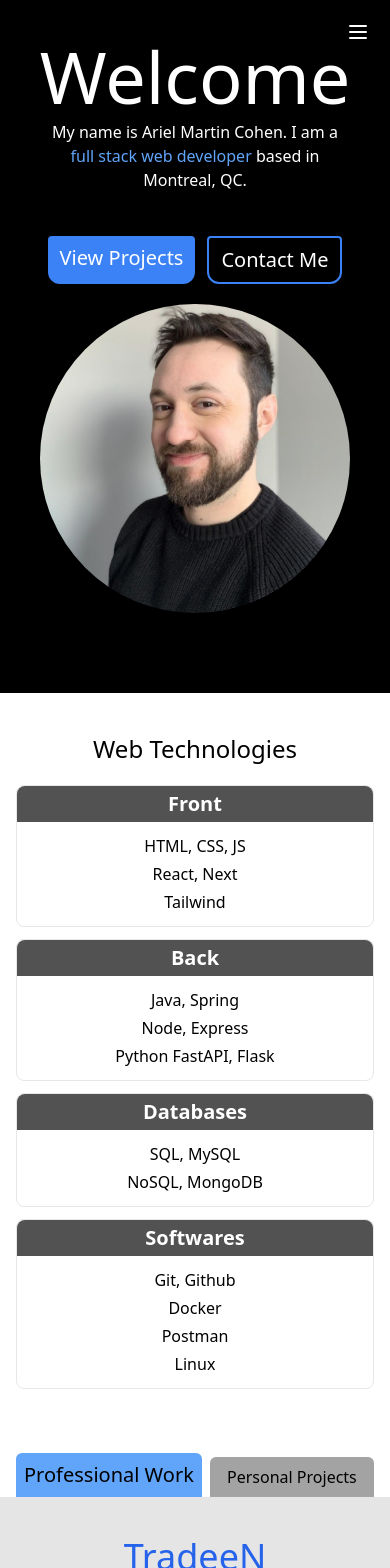
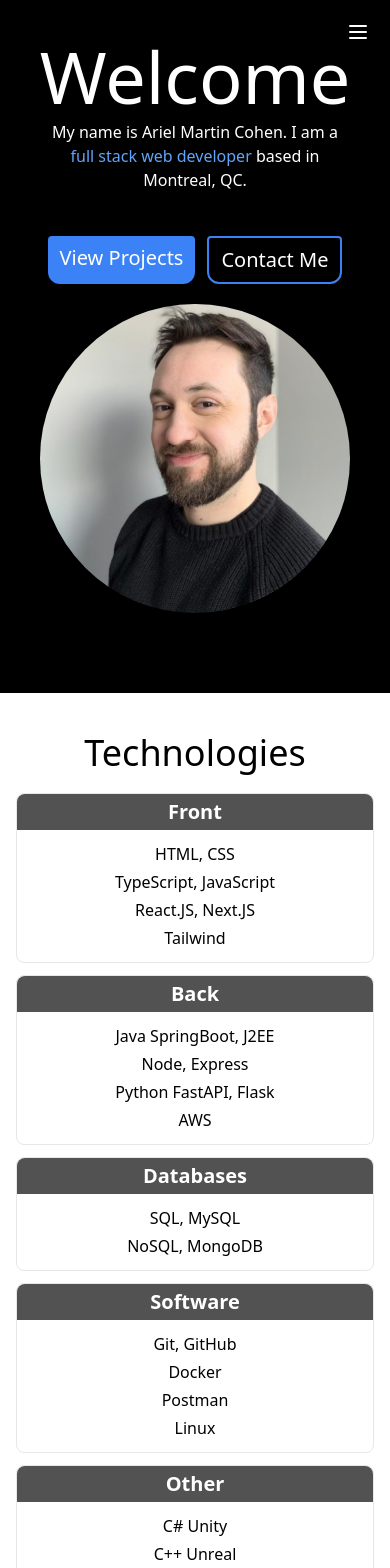
Before and after one commit to arielco777/portfolio, a React (Vite) app: page / in a window 390 px wide. Shown: the top 1568 px of the page. Built offline with nearby package versions, Linux system fonts and the light colour scheme.

Commit message:
more fixes

```diff
--- /dev/null
+++ b/src/components/StackCard.tsx
@@ -0,0 +1,23 @@
+import React from "react";
+
+interface StackCardProp {
+    title: string;
+    items: string[];
+}
+
+const StackCard: React.FC<StackCardProp> = ({ title, items }) => {
+    return (
+        <div className="flex min-w-40 flex-col rounded-lg border transition hover:scale-105">
+            <h3 className="rounded-t-lg bg-neutral-600 py-1 text-center text-xl font-bold text-white">
+                {title}
+            </h3>
+            <ul className="flex h-full flex-col justify-around gap-1 p-3 text-center">
+                {items.map((item, index) => (
+                    <li key={index}>{item}</li>
+                ))}
+            </ul>
+        </div>
+    );
+};
+
+export default StackCard;
--- a/src/pages/About.tsx
+++ b/src/pages/About.tsx
@@ -5,39 +5,23 @@ const About = () => {
         <div className="flex flex-grow">
             <div className="w-0 lg:w-1/4"></div>
             <section className="flex w-full flex-col justify-center bg-gray-200 px-10 py-10 lg:px-40 lg:py-0">
-                <h1 className="my-4 text-3xl">About me</h1>
-                <div className="flex flex-col gap-4 leading-relaxed lg:gap-2">
+                <h1 className="my-4 text-7xl">About me</h1>
+                <div className="flex flex-col gap-4 lg:gap-2">
                     <p>
                         My name is{" "}
                         <span className="font-bold">Ariel Martin Cohen</span>.
                     </p>
                     <p></p>
                     <p>
-                        I worked as a front-end using Next.Js and Tailwind and
-                        have studies as a full stack in Java.
+                        I am a full-stack developer profecient with React as
+                        front and Java, Python, and Express in the back-end. I
+                        have studies as a full stack web developer and a video
+                        game developer but focus more non web development.
                     </p>
                     <p>
-                        During my work, I learned Python FastAPI and Flask,
-                        Express.Js, AWS, and GCC and am able to fully build
-                        applications from zero to fully fledges money makers.
-                    </p>
-                    <p>
-                        Check out my{" "}
-                        <Link
-                            to="/#work"
-                            className="rounded px-1 py-0.5 text-blue-600 hover:underline"
-                        >
-                            projects
-                        </Link>{" "}
-                        or learn more about me, click
-                        <Link
-                            className="rounded px-1 py-0.5 text-blue-600 hover:underline"
-                            to="/contact"
-                        >
-                            here
-                        </Link>
-                        or at the top of the page, or look at the footer for
-                        other links.
+                        I have many personal projects and apps that I use on the
+                        daily that I will deploy for showcasing in the future,
+                        like a workout planner for example.
                     </p>
                 </div>
             </section>
--- a/src/pages/Home.tsx
+++ b/src/pages/Home.tsx
@@ -2,6 +2,45 @@ import { useState } from "react";
 import Professional from "../components/projects/Professional";
 import Personal from "../components/projects/Personal";
 import Hero from "../components/hero/Hero";
+import StackCard from "@/components/StackCard";
+
+interface ItemListProp {
+    title: string;
+    items: string[];
+}
+
+const itemList: ItemListProp[] = [
+    {
+        title: "Front",
+        items: [
+            "HTML, CSS",
+            "TypeScript, JavaScript",
+            "React.JS, Next.JS",
+            "Tailwind",
+        ],
+    },
+    {
+        title: "Back",
+        items: [
+            "Java SpringBoot, J2EE",
+            "Node, Express",
+            "Python FastAPI, Flask",
+            "AWS",
+        ],
+    },
+    {
+        title: "Databases",
+        items: ["SQL, MySQL", "NoSQL, MongoDB"],
+    },
+    {
+        title: "Software",
+        items: ["Git, GitHub", "Docker", "Postman", "Linux"],
+    },
+    {
+        title: "Other",
+        items: ["C# Unity", "C++ Unreal", "Learning Go"],
+    },
+];
 
 const Home = () => {
     const [projectView, setProjectView] = useState<"personal" | "work">("work");
@@ -10,49 +49,11 @@ const Home = () => {
         <div className="relative flex w-screen flex-col items-center" id="top">
             <Hero />
             <section id="technologies" className="w-full px-4 py-10">
-                <h2 className="pb-5 text-center text-2xl">Web Technologies</h2>
+                <h2 className="pb-5 text-center text-4xl">Technologies</h2>
                 <div className="flex w-full flex-col gap-3 lg:min-h-[20vh] lg:flex-row lg:justify-center lg:gap-10">
-                    <div className="flex min-w-40 flex-col rounded-lg border">
-                        <h3 className="rounded-t-lg bg-neutral-600 py-1 text-center text-xl font-bold text-white">
-                            Front
-                        </h3>
-                        <ul className="flex h-full flex-col justify-around gap-1 p-3 text-center">
-                            <li>HTML, CSS, JS</li>
-                            <li>React, Next</li>
-                            <li>Tailwind</li>
-                        </ul>
-                    </div>
-                    <div className="flex min-w-40 flex-col rounded-lg border">
-                        <h3 className="rounded-t-lg bg-neutral-600 py-1 text-center text-xl font-bold text-white">
-                            Back
-                        </h3>
-                        <ul className="flex h-full flex-col justify-around gap-1 p-3 text-center">
-                            <li>Java, Spring</li>
-                            <li>Node, Express</li>
-                            <li>Python FastAPI, Flask</li>
-                        </ul>
-                    </div>
-
-                    <div className="flex min-w-40 flex-col rounded-lg border">
-                        <h3 className="rounded-t-lg bg-neutral-600 py-1 text-center text-xl font-bold text-white">
-                            Databases
-                        </h3>
-                        <ul className="flex h-full flex-col justify-around gap-1 p-3 text-center">
-                            <li>SQL, MySQL</li>
-                            <li>NoSQL, MongoDB</li>
-                        </ul>
-                    </div>
-                    <div className="flex min-w-40 flex-col rounded-lg border">
-                        <h3 className="rounded-t-lg bg-neutral-600 py-1 text-center text-xl font-bold text-white">
-                            Softwares
-                        </h3>
-                        <ul className="flex h-full flex-col justify-around gap-1 p-3 text-center">
-                            <li>Git, Github</li>
-                            <li>Docker</li>
-                            <li>Postman</li>
-                            <li>Linux</li>
-                        </ul>
-                    </div>
+                    {itemList.map((item) => (
+                        <StackCard title={item.title} items={item.items} />
+                    ))}
                 </div>
             </section>
             <div id="work" className="invisible py-3"></div>
```
